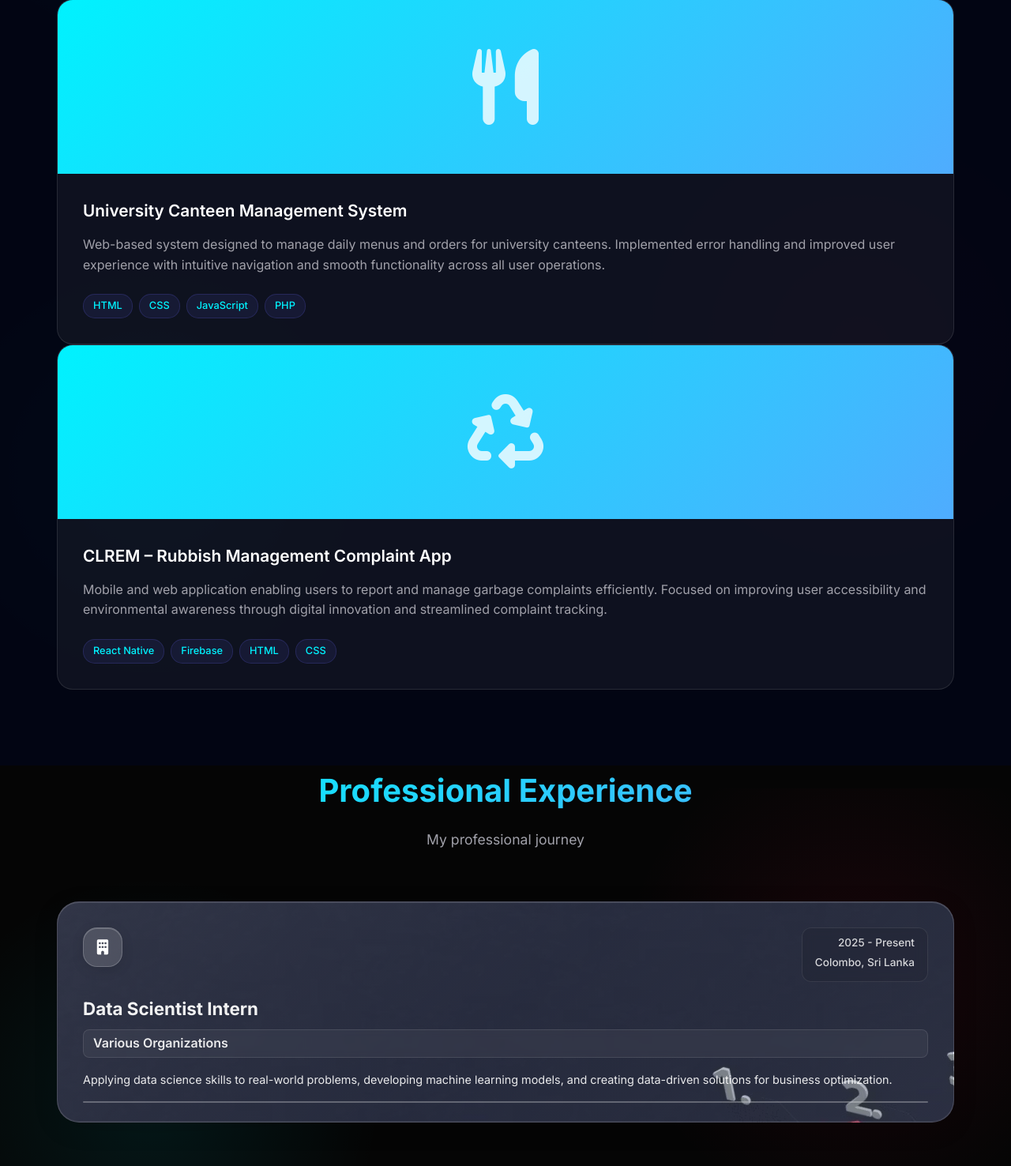
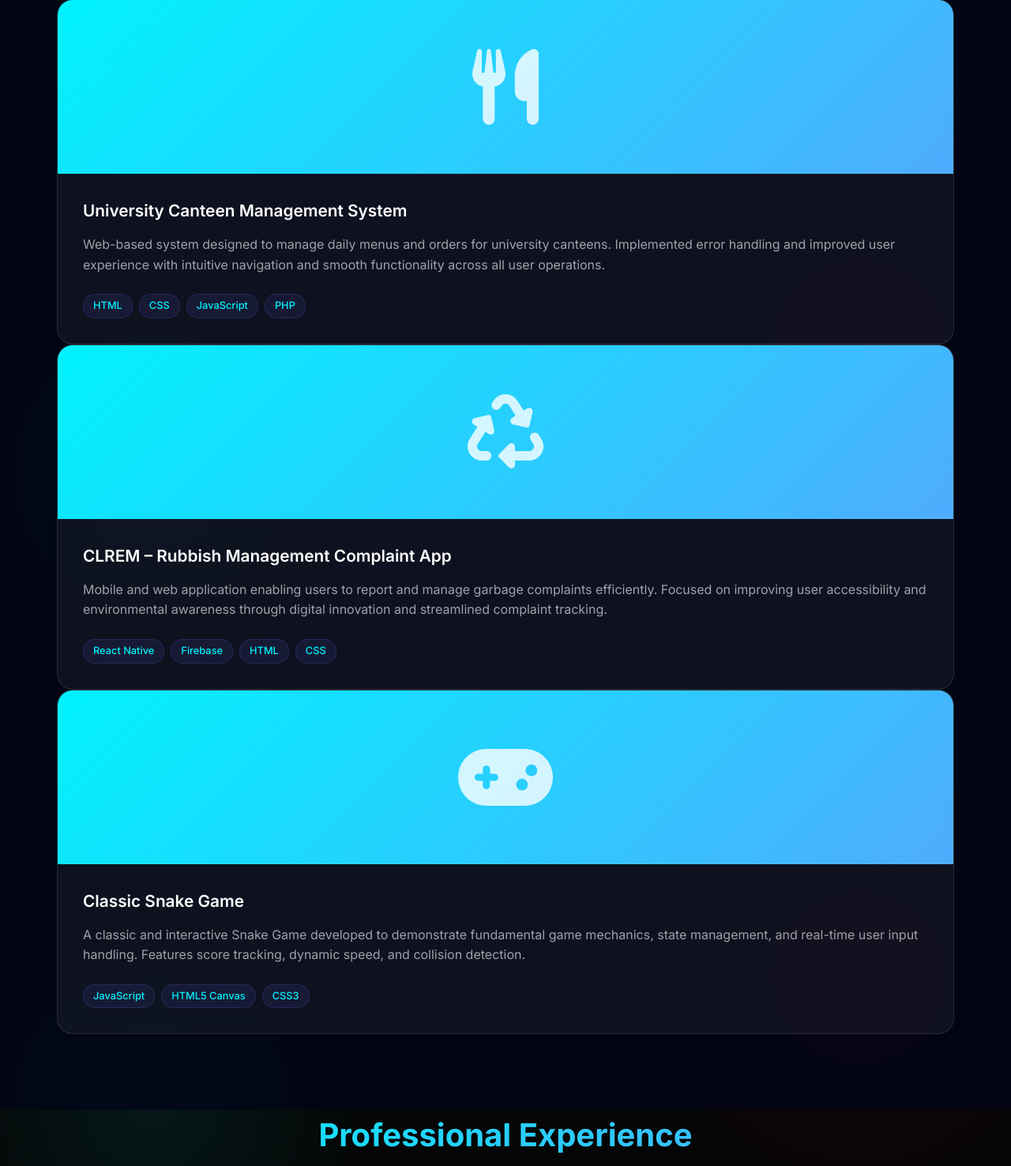
Before and after one commit to ShajahanImdaad53/Portfolio, a PHP site: page /index.php in a window 1280 px wide. Shown: the part 3802-5278 px from the top of the page at 79% size. Run offline with PHP 8.4, Linux system fonts and the light colour scheme.

Commit message:
Add SnakeGame to featured projects

```diff
--- a/data.php
+++ b/data.php
@@ -90,6 +90,14 @@ $projects = [
         'icon' => 'fas fa-recycle',
         'github' => 'https://github.com/ShajahanImdaad53',
         'demo' => '#'
+    ],
+    [
+        'title' => 'Classic Snake Game',
+        'description' => 'A classic and interactive Snake Game developed to demonstrate fundamental game mechanics, state management, and real-time user input handling. Features score tracking, dynamic speed, and collision detection.',
+        'technologies' => ['JavaScript', 'HTML5 Canvas', 'CSS3'],
+        'icon' => 'fas fa-gamepad',
+        'github' => 'https://github.com/ShajahanImdaad53/SnakeGame',
+        'demo' => 'https://shajahanimdaad53.github.io/SnakeGame/'
     ]
 ];
 
```
